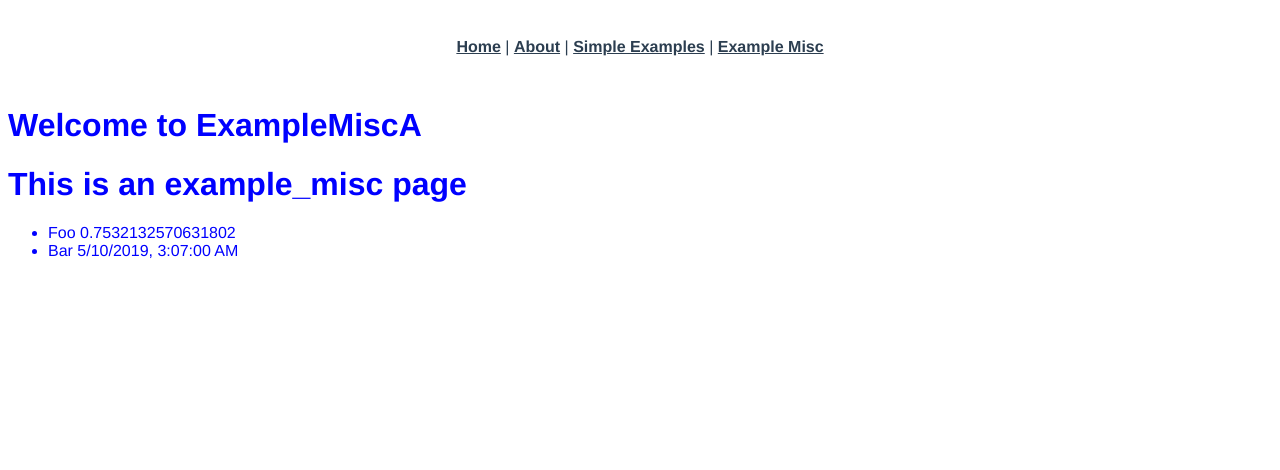
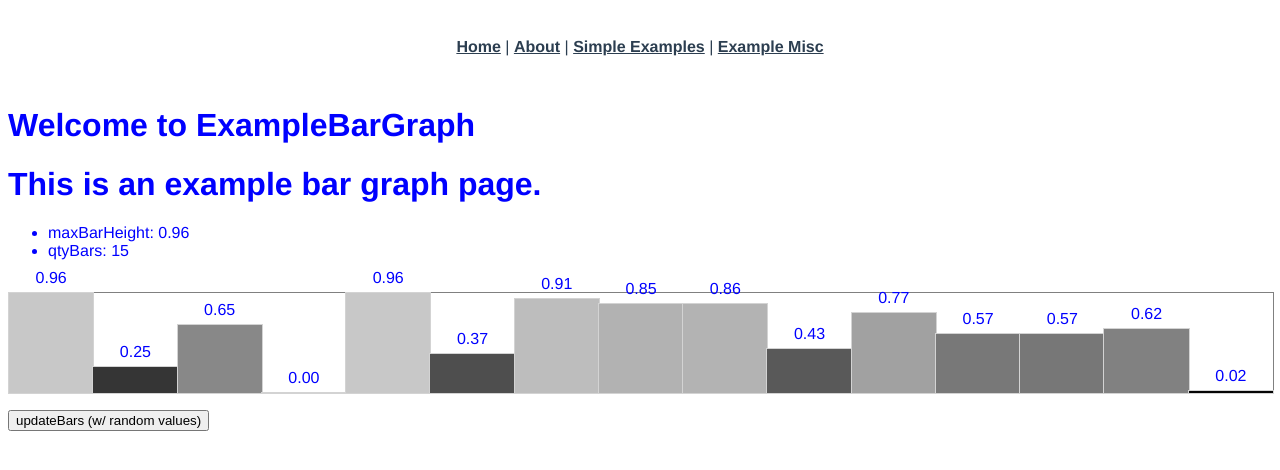
Before and after one commit to drhuffman12/learning_examples_b_vue, a Vue app: page /example_misc in a window 1280 px wide. Shown: the top 470 px of the page. Built offline with nearby package versions, Linux system fonts and the light colour scheme.

Commit message:
add example bar graph

```diff
--- /dev/null
+++ b/src/components/ExampleBarGraph.vue
@@ -0,0 +1,114 @@
+<template>
+  <div class="example_bar_graph">
+    <h1>{{ msg }}</h1>
+    <h1>This is an example bar graph page.</h1>
+    <ul class="graph_stats">
+      <li>maxBarHeight: {{ maxBarHeight.toFixed(2) }}</li>
+      <li>qtyBars: {{ qtyBars }}</li>
+    </ul>
+    <div class="graph">
+      <div class="bar" v-bind:title="bar.y" v-for="bar in fitDataToGraph()" v-bind:key="bar.x" v-bind:style="{ bottomMargin: 0, left: ((bar.x - 1) * bar.sw) + '%', height: bar.sy + '%', width: bar.sw + '%', backgroundColor: bar.sc }">
+        <div class="bar_label">{{ bar.y.toFixed(2) }}</div>
+      </div>
+    </div>
+    <button v-on:click="updateBars">updateBars (w/ random values)</button>
+  </div>
+</template>
+
+<script>
+export default {
+  props: {
+    msg: String
+  },
+  methods: {
+    rgb: function(r,g,b) {
+      return "rgb("+r+","+g+","+b+")";
+    },
+    fitBarToGraph: function(bar) {
+      var sy = 100 * bar.y / this.maxBarHeight;
+      var sc = this.rgb(sy * 2,sy * 2,sy * 2);
+      return {x: bar.x, y: bar.y, sw: (100 / this.qtyBars), sy: sy, sc: sc};
+    },
+    fitDataToGraph: function () {
+      var orig = this.graph.bars;
+      this.qtyBars = orig.length;
+      this.maxBarHeight = Math.max.apply(null,
+                        Object.keys(orig).map(function(e) {
+                                return orig[e]['y'];
+                        }));
+      return orig.map(this.fitBarToGraph);
+    },
+    randomBars: function() {
+      return [
+          {x: 1, y: Math.random()},
+          {x: 2, y: Math.random()},
+          {x: 3, y: Math.random()},
+          {x: 4, y: Math.random()},
+          {x: 5, y: Math.random()},
+          {x: 6, y: Math.random()},
+          {x: 7, y: Math.random()},
+          {x: 8, y: Math.random()},
+          {x: 9, y: Math.random()},
+          {x: 10, y: Math.random()},
+          {x: 11, y: Math.random()},
+          {x: 12, y: Math.random()},
+          {x: 13, y: Math.random()},
+          {x: 14, y: Math.random()},
+          {x: 15, y: Math.random()},
+        ];
+    },
+    updateBar: function(bar) {
+      this.$set(this.graph.bars, bar.x - 1, bar);
+    },
+    updateBars: function() {
+      var me = this;
+      var newData = this.randomBars(); // In a real app, this might set newData based on a response from an API call.
+      newData.forEach(function(bar) {
+        me.updateBar(bar);
+      });
+    }
+  },
+  data: function () {
+    return {
+      maxBarHeight: 100,
+      qtyBars: 100,
+      graph: {
+        label: 'some graph',
+        bars: this.randomBars()
+      }
+    }
+  },
+}
+</script>
+
+<style lang="scss">
+.example_bar_graph {
+  color: blue;
+
+  .graph {
+    position: relative;
+    width: 100%;
+    height: 100px;
+    border: 0.1em solid gray;
+    margin-top: 2em;
+    margin-bottom: 1em;
+  }
+
+  .bar {
+    position: absolute;
+    // width: 9.5%;
+    outline: 0.1em solid lightgray;
+    bottom: 0;
+    background-color: yellow;
+    text-align: center;
+  }
+
+  .bar_label {
+    position: relative;
+    // width: 9.5%;
+    // outline: 0.1em solid lightgray;
+    top: -1.5em;
+    // background-color: yellow;
+  }
+}
+</style>
--- a/src/components/ExampleMiscA.vue
+++ /dev/null
@@ -1,33 +0,0 @@
-<template>
-  <div class="example_misc_a">
-    <h1>{{ msg }}</h1>
-    <h1>This is an example_misc page</h1>
-    <ul id="example-1">
-      <li v-for="item in items" v-bind:key="item.id">
-        {{ item.message }}
-      </li>
-    </ul>
-  </div>
-</template>
-
-<script>
-export default {
-  props: {
-    msg: String
-  },
-  data: function () {
-    return {
-      items: [
-        { id: 1, message: 'Foo '  + Math.random(10).toString()},
-        { id: 2, message: 'Bar '  + new Date().toLocaleString() }
-      ]
-    }
-  },
-}
-</script>
-
-<style lang="scss">
-.example_misc_a {
-  color: blue;
-}
-</style>
--- a/src/views/ExampleMisc.vue
+++ b/src/views/ExampleMisc.vue
@@ -1,11 +1,11 @@
 <template>
   <div class="example_misc">
-    <ExampleMiscA msg="Welcome to ExampleMiscA"/>
+    <ExampleBarGraph msg="Welcome to ExampleBarGraph"/>
   </div>
 </template>
 
 <script>
-import ExampleMiscA from '@/components/ExampleMiscA.vue'
+import ExampleBarGraph from '@/components/ExampleBarGraph.vue'
 
 export default {
   name: 'example_misc',
@@ -18,7 +18,7 @@ export default {
     }
   },
   components: {
-    ExampleMiscA
+    ExampleBarGraph
   }
 }
 </script>
```
